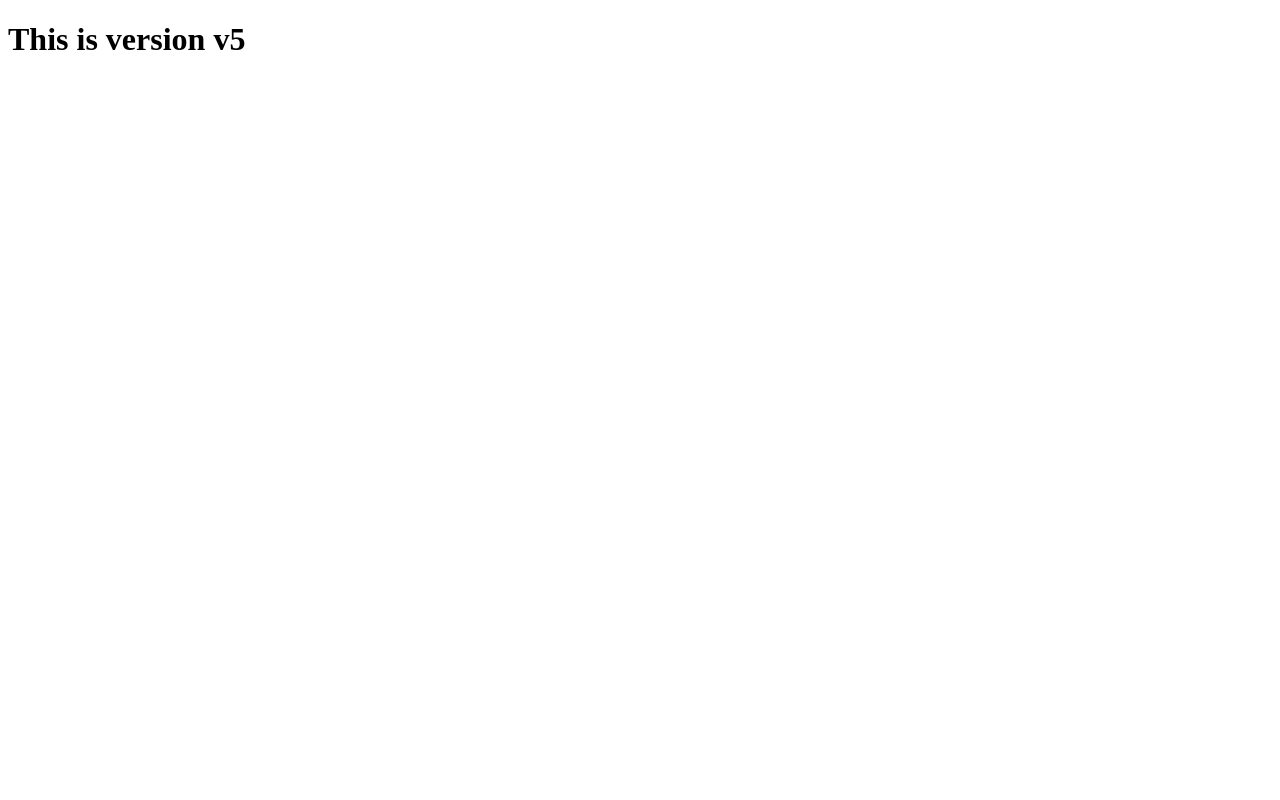
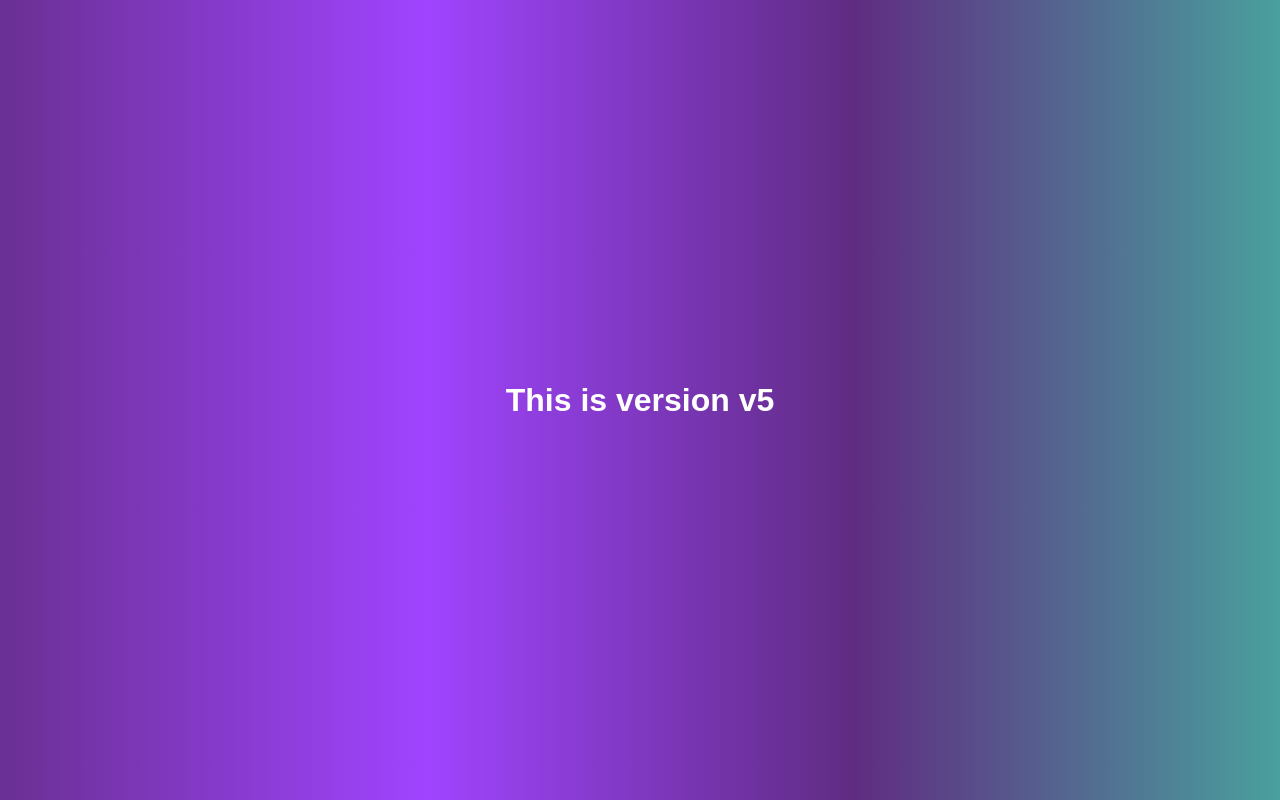
Before and after one commit to shrutishero/myRepo, a plain HTML site: page index.html in a window 1280 px wide. Drawn offline with Linux system fonts and the light colour scheme.

Commit message:
Added Desgin for Website

```diff
--- a/index.html
+++ b/index.html
@@ -3,6 +3,7 @@
 <head>
     <meta charset="UTF-8">
     <meta name="viewport" content="width=device-width, initial-scale=1.0">
+    <link rel="stylesheet" href="styles.css">
     <title>Document</title>
 </head>
 <body>
--- /dev/null
+++ b/styles.css
@@ -0,0 +1,26 @@
+body{
+     /* Set a gradient background from purple to teal */
+    background: linear-gradient(to right, #6a3093, #a044ff,#5f2c82, #49a09d);
+     /* Sets a clean, modern font for the body text */
+    font-family: Arial, sans-serif;
+    /* Sets the text color to white for better contrast */
+    color: white;
+     /* Removes default margin */
+    margin: 0;
+    /* Removes default padding */
+    padding: 0;
+    /* Enables flexbox layout */
+    display: flex;
+     /* Centers content horizontally */
+    justify-content: center;
+    /* Centers content vertically */
+    align-items: center;
+     /* Makes the body take the full height of the viewport */
+    height: 100vh;
+}
+h1{
+    font-size: 2rem;
+     /* Sets the size of the header text */
+     text-align: center;
+     /* Centers the header text */
+}
```
